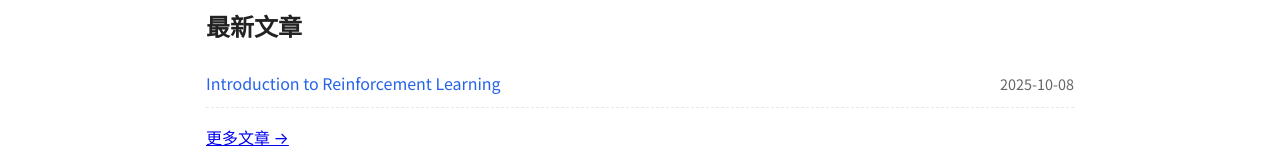
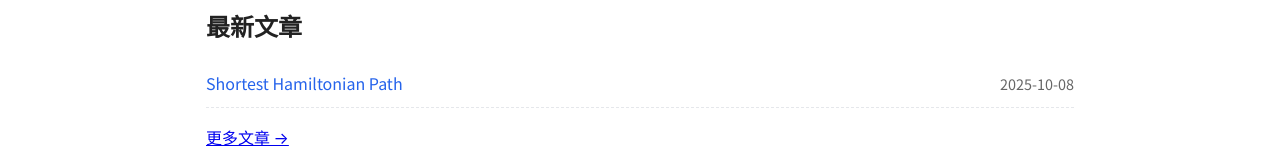
Before and after one commit to chhuang17/chhuang17.github.io, a plain HTML site: page index.html in a window 1280 px wide. Shown: the part 970-1130 px from the top of the page. Drawn offline with Linux system fonts and the light colour scheme.

Commit message:
fix: correct the link and the title of the article

```diff
--- a/index.html
+++ b/index.html
@@ -63,7 +63,7 @@
 <h2>最新文章</h2>
 <ul class="post-list">
 <li>
-<a href="/posts/RL-Intro/">Introduction to Reinforcement Learning</a>
+<a href="/posts/shp-intro/">Shortest Hamiltonian Path</a>
 <span class="post-date">2025-10-08</span>
 </li>
 </ul>
```
